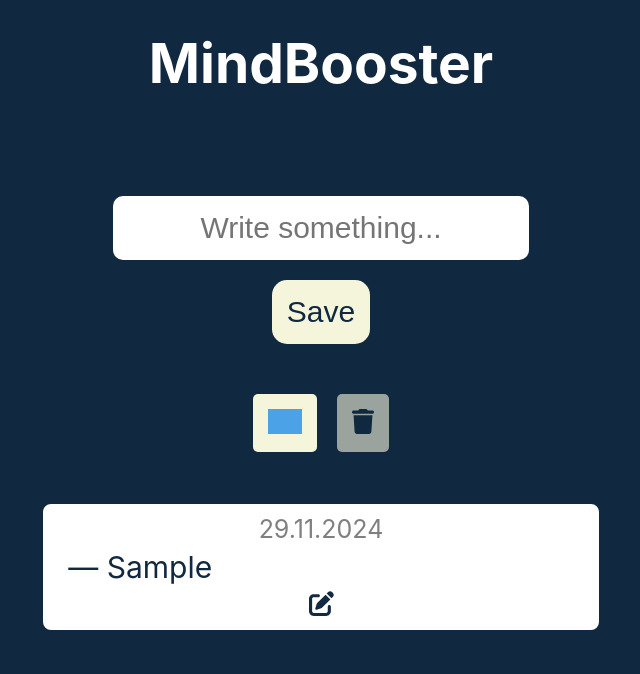
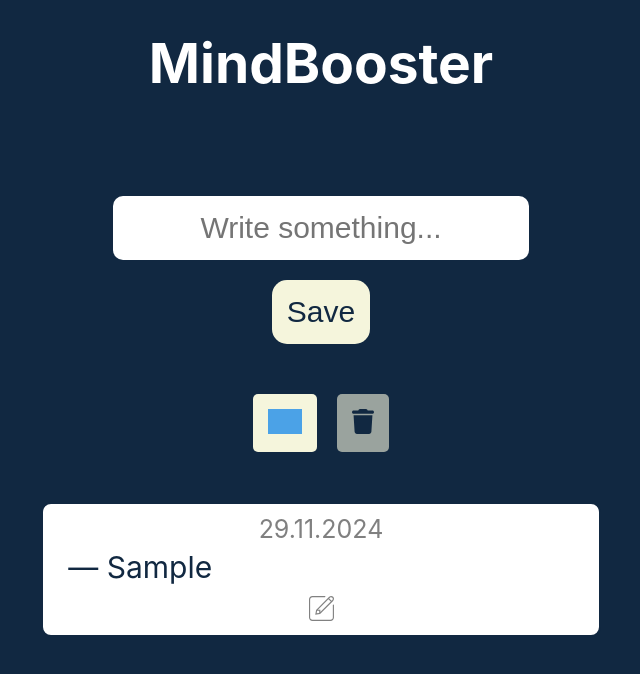
Before and after one commit to olxovikov/mindbooster, a React (Vite) app: page / in a window 1280 px wide. Both pictures are taken after typing "Sample" into the empty fields and a click on the button "Save". Shown: the top 674 px of the page, without its empty margins (319-959 px from the left). Built offline with nearby package versions, Linux system fonts and the light colour scheme; grey boxes are pictures that could not be loaded.

Commit message:
edit image button

```diff
--- a/src/components/Reports/Report.jsx
+++ b/src/components/Reports/Report.jsx
@@ -1,7 +1,7 @@
 import { useEffect, useState, useRef } from 'react';
 import ReactTextareaAutosize from 'react-textarea-autosize'
 import styles from './Report.module.css'
-import edit from '../../img/pen-to-square-solid.svg'
+import edit from '../../img/editpen.svg'
 
 function Report(props) {
     const [textArea, setTextArea] = useState(props.text);
--- a/src/components/Reports/Report.module.css
+++ b/src/components/Reports/Report.module.css
@@ -39,7 +39,7 @@
 }
 
 textarea {
-    padding: 5px 0 5px 0;
+    padding: 5px 0 10px 0;
     overflow-y: hidden;
     border: none;
     resize: none;
@@ -72,7 +72,7 @@ textarea:disabled {
 
 .report img {
     height: 25px;
-    filter: invert(11%) sepia(47%) saturate(1375%) hue-rotate(180deg) brightness(94%) contrast(92%);
+    filter: invert(50%) sepia(2%) saturate(11%) hue-rotate(344deg) brightness(101%) contrast(91%)
 }
 
 .selectedReport img {
```
Also changed, not shown: src/img/editpen.svg (added), src/img/pen-to-square-solid.svg (deleted).
